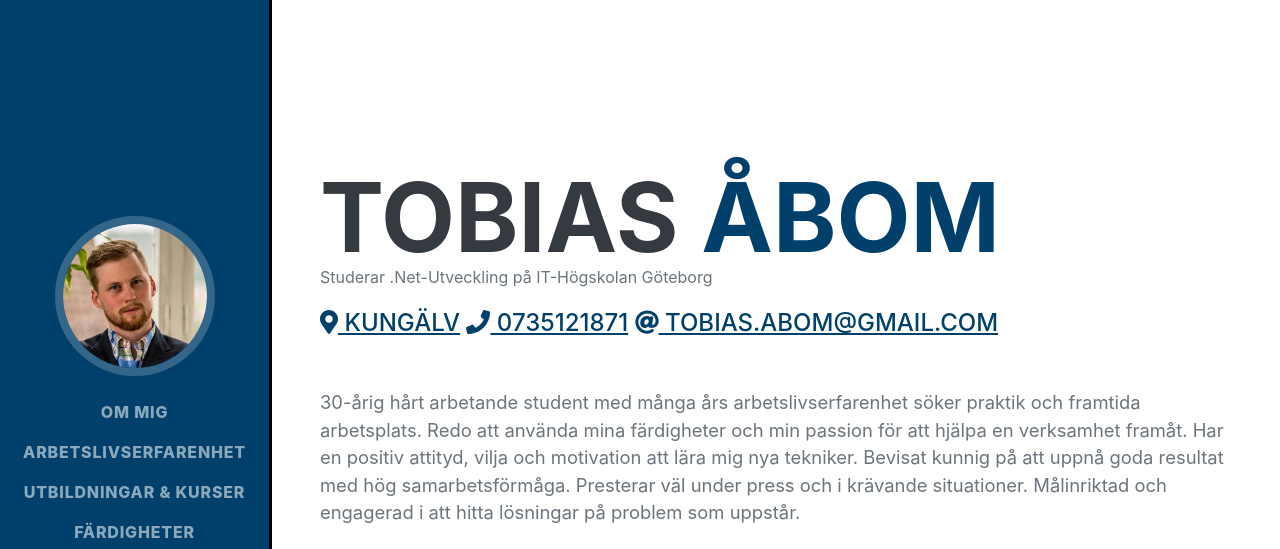
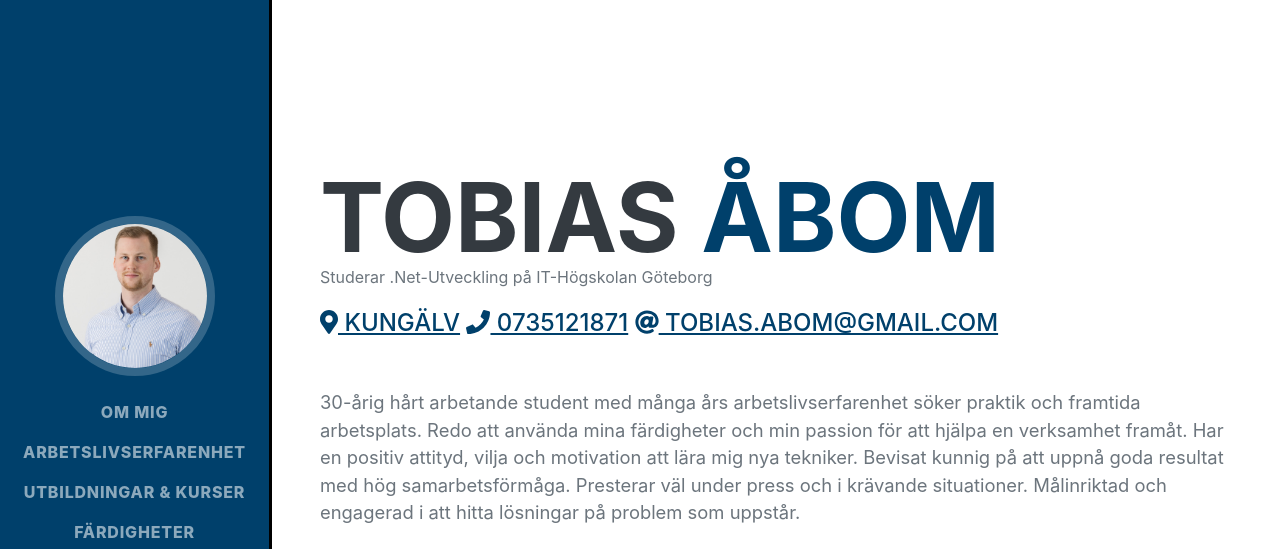
Before and after one commit to aabom/Personlig-hemsida, a plain HTML site: page index.html in a window 1280 px wide. Shown: the top 549 px of the page. Drawn offline with nearby package versions, Linux system fonts and the light colour scheme; a web font is replaced by a local one.

Commit message:
Updated profile picture

```diff
--- a/index.html
+++ b/index.html
@@ -36,7 +36,7 @@
         <span class="d-none d-lg-block"
           ><img
             class="img-fluid img-profile rounded-circle mx-auto mb-2"
-            src="assets/img/profile.png"
+            src="assets/img/prof.jpg"
             alt="Profile picture of Tobias Åbom"
         /></span>
       </a>
@@ -83,7 +83,7 @@
         <div class="resume-section-content">
           <img
             class="img-fluid show-only-mobile img-profile rounded-circle mx-auto mb-2"
-            src="assets/img/profile.png"
+            src="assets/img/prof.jpg"
             alt="Profile picture of Tobias Åbom"
           />
           <h1 class="mb-0">
```
Also changed, not shown: assets/img/prof.jpg (added).
